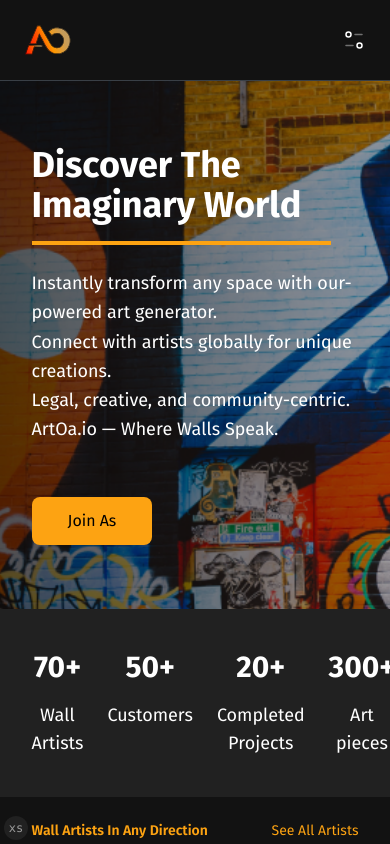
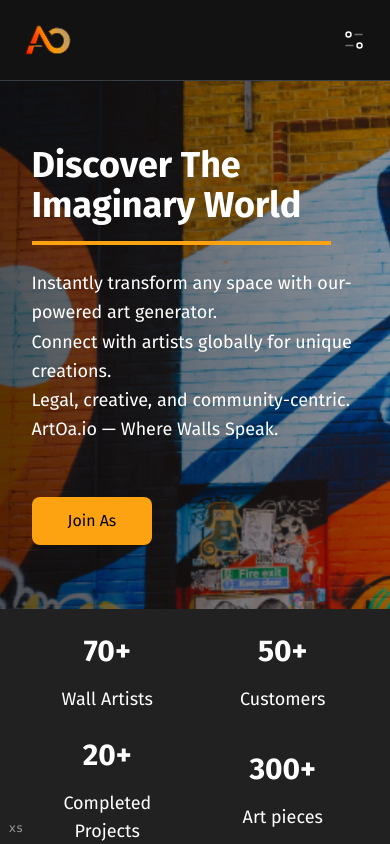
Before and after one commit to chubinaaa/artoa-FE, a Next.js app: page / in a window 390 px wide. Shown: the top 844 px of the page. Built offline with nearby package versions, Linux system fonts and the light colour scheme.

Commit message:
grid stats

```diff
--- a/src/components/homepage/hero-section.tsx
+++ b/src/components/homepage/hero-section.tsx
@@ -22,8 +22,8 @@ export function HeroSection() {
           </div>
         </div>
       </div>
-      <div className="bg-secondary py-10">
-        <div className="container mx-auto flex flex-row justify-between gap-6">
+      <div className="bg-secondary py-6 md:py-10">
+        <div className="container mx-auto grid grid-cols-2 place-items-center gap-6 sm:grid-cols-4">
           {highligts.map((highlight) => (
             <div key={highlight.title} className="text-center">
               <p className="mb-4 text-3xl font-bold md:text-6xl">
```
